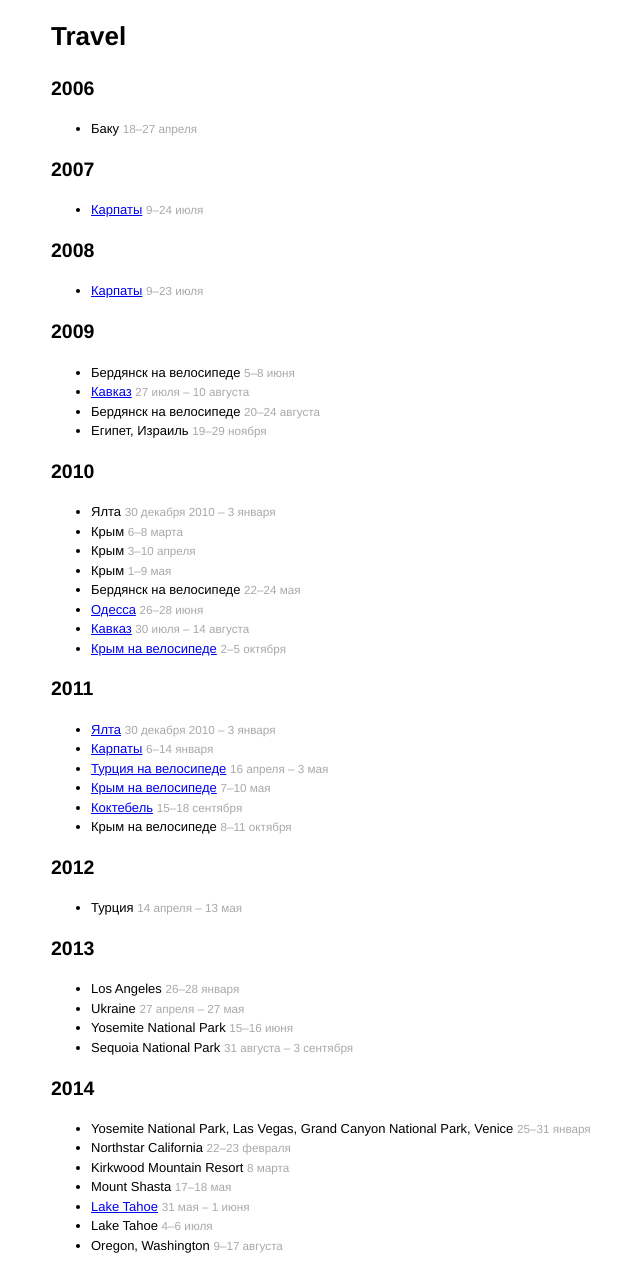
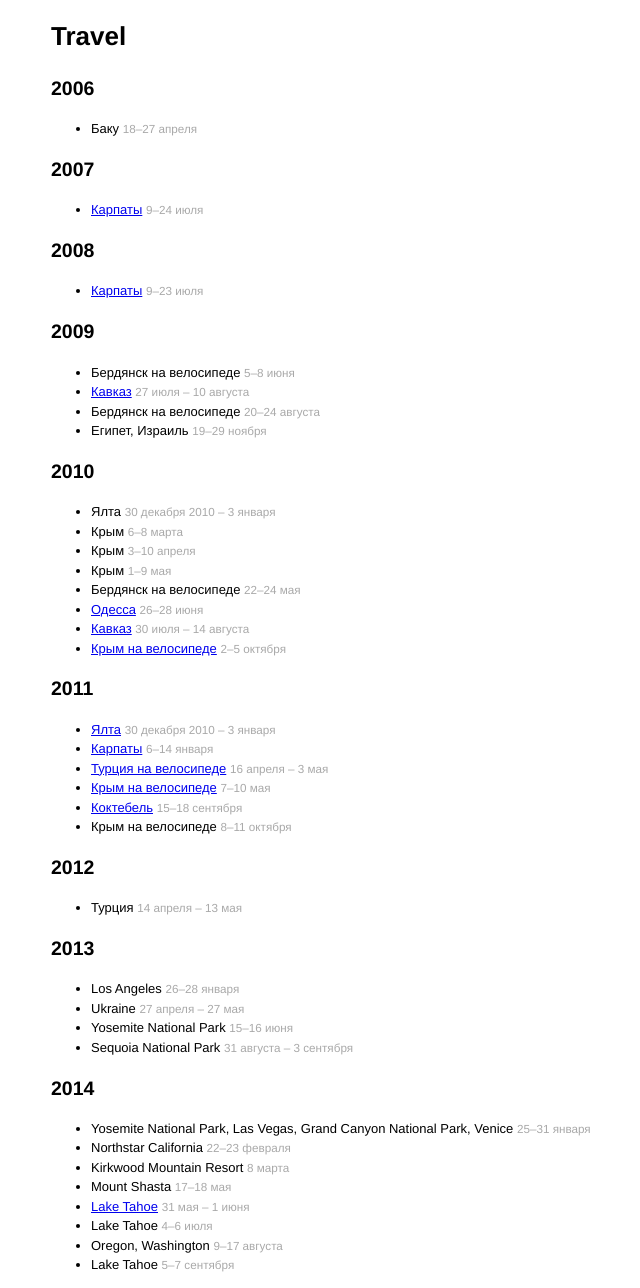
Before and after one commit to denis/denis.github.com, a Jekyll site: the page built from travel.md, in a window 1280 px wide. Shown: the whole page, without its empty margins (189-829 px from the left). Built offline with Jekyll 4.4.1, drawn with Linux system fonts in a browser that asks for light colours; comment, search, counter and statistics services are not loaded.

Commit message:
Add Lake Tahoe 2014

```diff
--- a/travel.md
+++ b/travel.md
@@ -65,3 +65,4 @@
 - [Lake Tahoe](https://www.flickr.com/photos/barushev/sets/72157645000068685) <small>31 мая – 1 июня</small>
 - Lake Tahoe <small>4–6 июля</small>
 - Oregon, Washington <small>9–17 августа</small>
+- Lake Tahoe <small>5–7 сентября</small>
```
